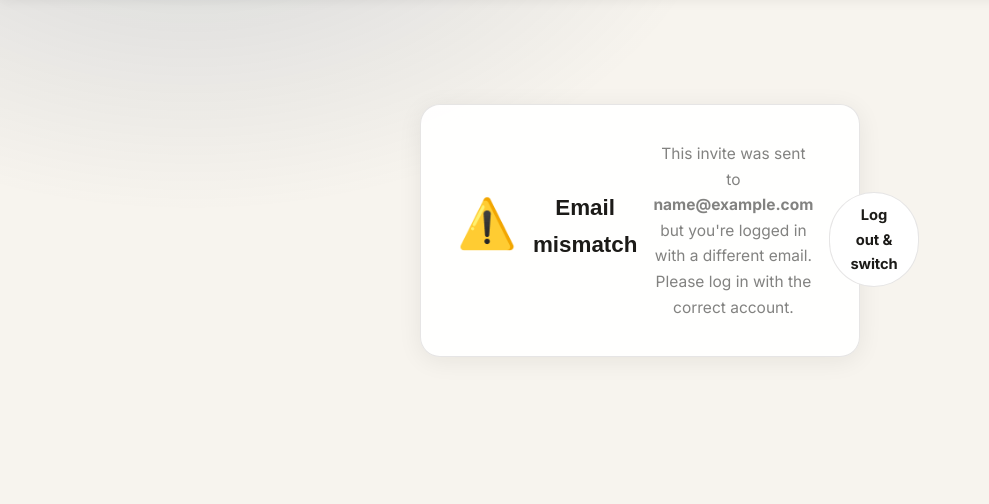
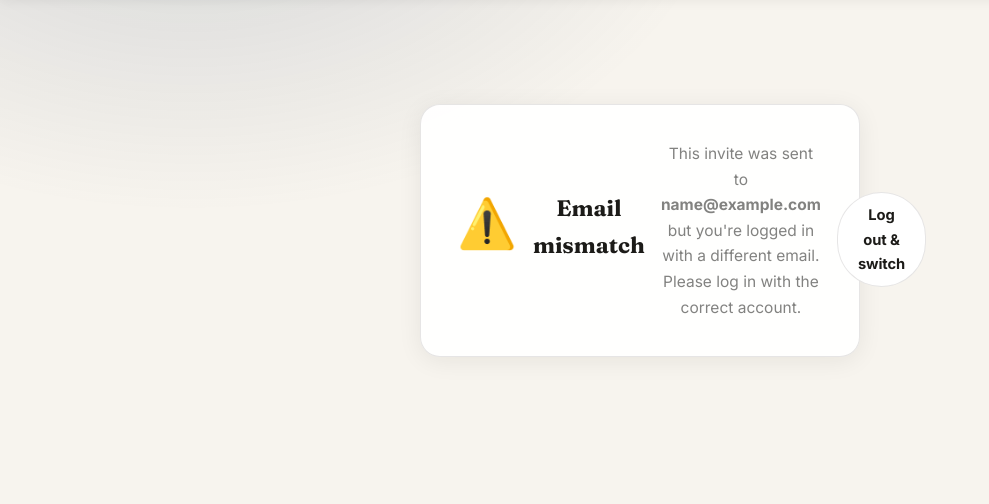
Before and after one commit to mostafamohamed521/qr_generator, a Django app: template templates/teams/invite_mismatch.html in a window 1280 px wide. Shown: the part 68-572 px from the top of the page, without its empty margins (0-989 px from the left). Run offline with Django 4.2, Linux system fonts and the light colour scheme; the template is opened without the code that fills it: most values are stand-ins (such as "Sample title", 1, 10 or a date in 2020).

Commit message:
templates/teams/invite_mismatch.html: Update invite mismatch page

```diff
--- a/templates/teams/invite_mismatch.html
+++ b/templates/teams/invite_mismatch.html
@@ -4,7 +4,7 @@
 <div style="max-width:440px;margin:60px auto;text-align:center">
   <div class="stat-card" style="padding:36px">
     <div style="font-size:3rem;margin-bottom:16px">⚠️</div>
-    <h1 style="font-family:'Space Grotesk',sans-serif;font-weight:700;font-size:1.4rem;margin-bottom:8px">Email mismatch</h1>
+    <h1 style="font-family:'Fraunces',sans-serif;font-weight:700;font-size:1.4rem;margin-bottom:8px">Email mismatch</h1>
     <p style="color:var(--text-muted)">This invite was sent to <strong>{{ invite.email }}</strong> but you're logged in with a different email. Please log in with the correct account.</p>
     <a href="{% url 'accounts:logout' %}" class="btn-secondary" style="text-decoration:none;display:inline-flex;margin-top:18px;padding:10px 20px">Log out &amp; switch</a>
   </div>
```
